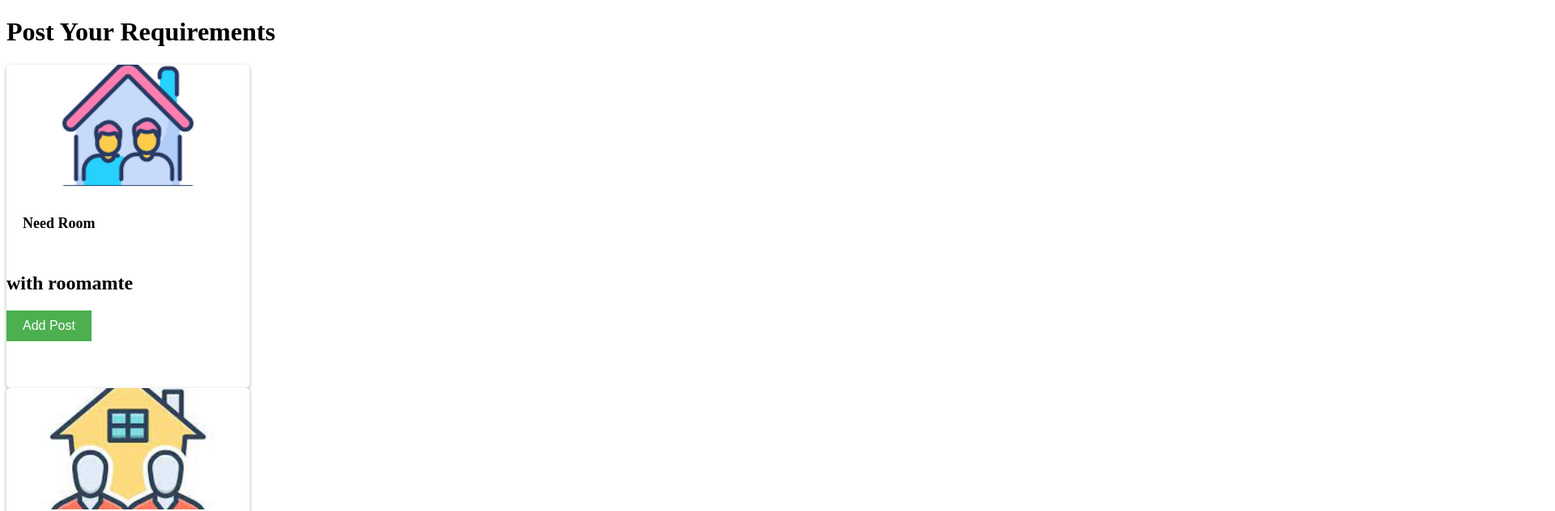
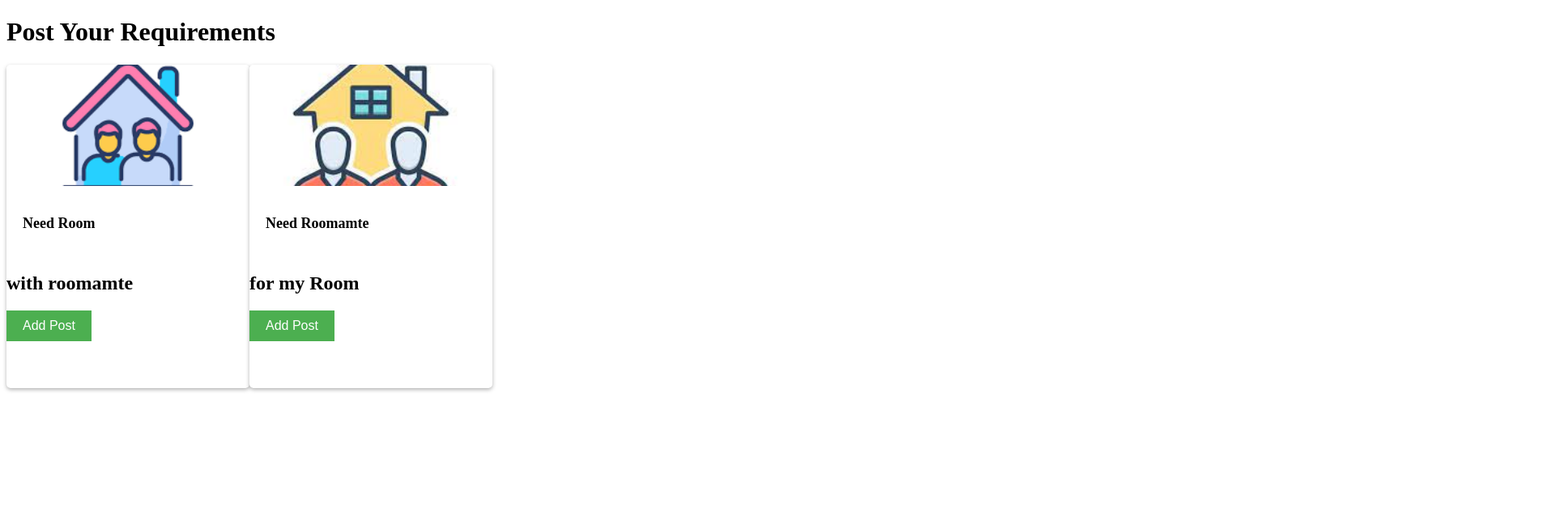
Before and after one commit to rishikrc3/roomateFinder, a React (Create React App) app in the folder client/: page /addListing in a window 1280 px wide. Shown: the top 632 px of the page at 81% size, 1920 px wide, since content can reach past the window. Built offline with nearby package versions, Linux system fonts and the light colour scheme.

Commit message:
css update

```diff
--- a/client/src/pages/AddListing.css
+++ b/client/src/pages/AddListing.css
@@ -1,3 +1,9 @@
 .addlist_container{
+
+    border: 2px black;
+    height: 200vh;
+    width: 200vw;
+}
+.card-section{
     display: flex;
 }
--- a/client/src/pages/AddListing.jsx
+++ b/client/src/pages/AddListing.jsx
@@ -2,6 +2,7 @@ import React from "react";
 import Card from "./components/AddListingCard";
 import NeedRoom from "../images/NeedRoom.png";
 import NeedRoommate from "../images/NeedRoommate.jpg";
+import "./AddListing.css";
 
 const App = () => {
   const handleClick = () => {
@@ -10,10 +11,10 @@ const App = () => {
 
   return (
     <div className="addlist_container">
-        <div className="title">
-            <h1>Post Your Requirements</h1>
-        </div>
-      <div>
+      <div className="title">
+        <h1>Post Your Requirements</h1>
+      </div>
+      <div className="card-section">
         <Card
           image={NeedRoom}
           title="Need Room"
```
